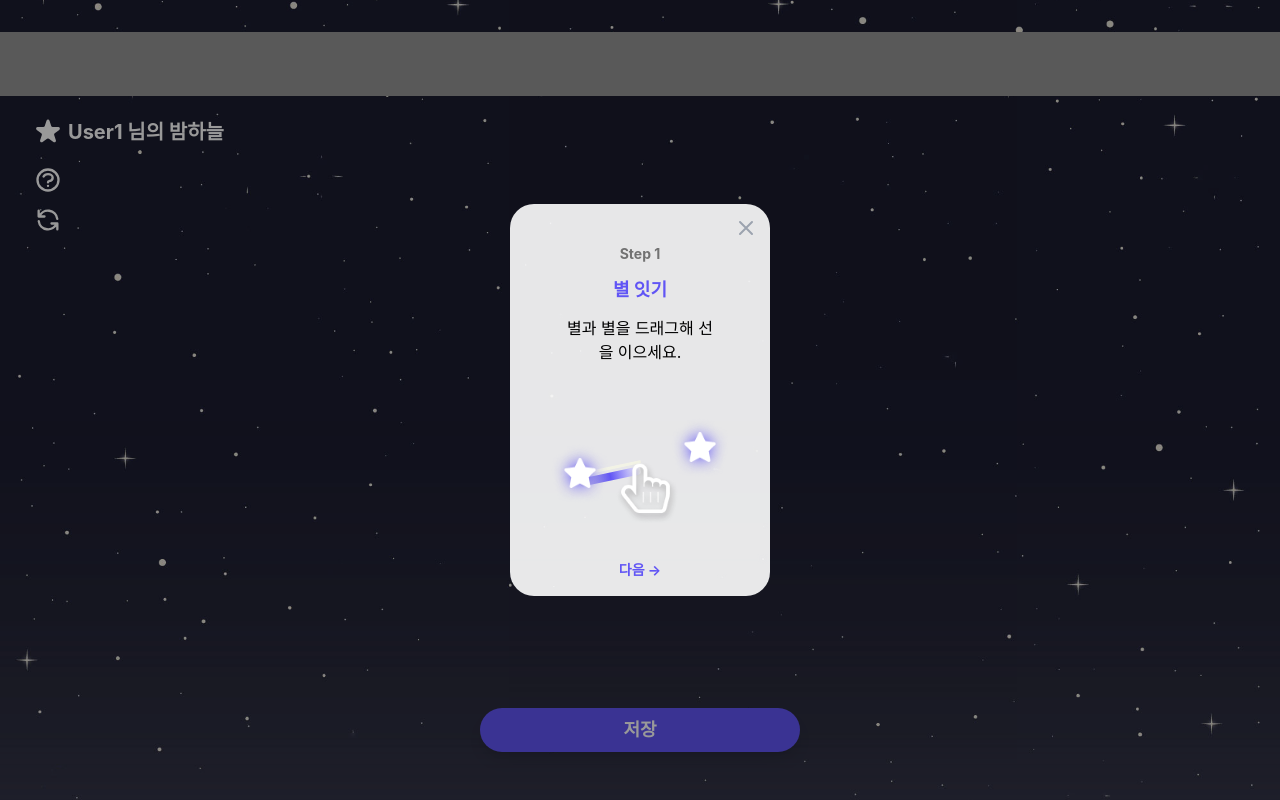
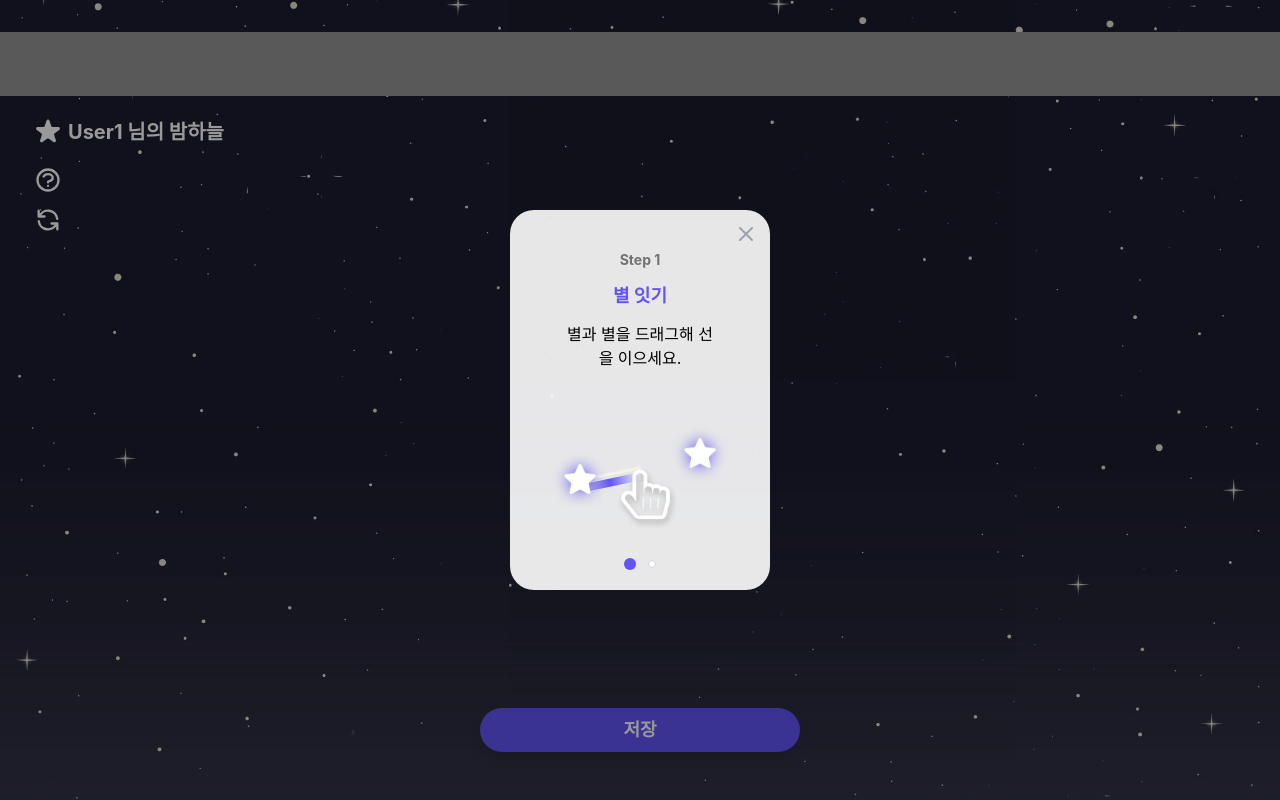
Before and after one commit to kimkichan1225/Starry, a React (Vite) app: page /home in a window 1280 px wide. Both pictures are taken after a click on the button 1240 px from the left and 600 px from the top of the page. Built offline with nearby package versions, Linux system fonts and the light colour scheme.

Commit message:
make star step4

```diff
--- a/src/pages/HomePage.jsx
+++ b/src/pages/HomePage.jsx
@@ -844,13 +844,6 @@ function HomePage() {
                   `}</style>
                 </div>
 
-                {/* 다음 버튼 */}
-                <button
-                  onClick={() => setTutorialStep(2)}
-                  className="w-full py-2 mt-3 text-[#6155F5] font-bold text-sm"
-                >
-                  다음 →
-                </button>
               </>
             )}
 
@@ -901,7 +894,7 @@ function HomePage() {
                       top: '20%',
                       width: '8px',
                       height: '0px',
-                      marginLeft: '-4px',
+                      marginLeft: '-12px',
                       background: 'linear-gradient(to bottom, #D9D9D9, #6155F5, #FAFAFA)',
                       borderRadius: '3px',
                       zIndex: 1,
@@ -960,16 +953,28 @@ function HomePage() {
                     }
                   `}</style>
                 </div>
-
-                {/* 이전 버튼 */}
-                <button
-                  onClick={() => setTutorialStep(1)}
-                  className="w-full py-2 mt-3 text-[#6155F5] font-bold text-sm"
-                >
-                  ← 이전
-                </button>
               </>
             )}
+
+            {/* Pagination 인디케이터 */}
+            <div className="flex justify-center items-center gap-3 py-3">
+              <button
+                onClick={() => setTutorialStep(1)}
+                className={`rounded-full transition-all ${
+                  tutorialStep === 1
+                    ? 'w-3 h-3 bg-[#6155F5]'
+                    : 'w-2 h-2 bg-white border border-gray-300'
+                }`}
+              />
+              <button
+                onClick={() => setTutorialStep(2)}
+                className={`rounded-full transition-all ${
+                  tutorialStep === 2
+                    ? 'w-3 h-3 bg-[#6155F5]'
+                    : 'w-2 h-2 bg-white border border-gray-300'
+                }`}
+              />
+            </div>
 
           </div>
         </div>
```
